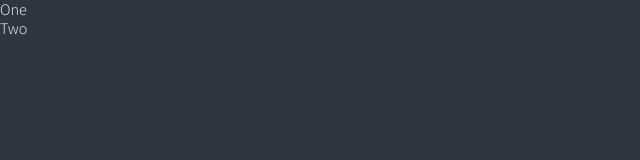
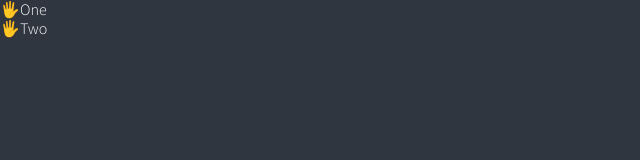
Before and after one commit to FE4902/Trello-Clone-Coding, a React (Create React App) app: page / in a window 1280 px wide. Shown: the top 160 px of the page, without its empty margins (0-640 px from the left). Built offline with nearby package versions, Linux system fonts and the light colour scheme.

Commit message:
Drag and Drop part Two

```diff
--- a/src/App.tsx
+++ b/src/App.tsx
@@ -6,13 +6,33 @@ function App() {
         <DragDropContext onDragEnd={onDragEnd}>
             <div>
                 <Droppable droppableId="one">
-                    {() => (
-                        <ul>
+                    {(magic) => (
+                        <ul ref={magic.innerRef} {...magic.droppableProps}>
                             <Draggable draggableId="first" index={0}>
-                                {() => <li>One</li>}
+                                {(magic) => (
+                                    <li
+                                        ref={magic.innerRef}
+                                        {...magic.draggableProps}
+                                    >
+                                        <span {...magic.dragHandleProps}>
+                                            🖐️
+                                        </span>
+                                        One
+                                    </li>
+                                )}
                             </Draggable>
                             <Draggable draggableId="second" index={1}>
-                                {() => <li>Two</li>}
+                                {(magic) => (
+                                    <li
+                                        ref={magic.innerRef}
+                                        {...magic.draggableProps}
+                                    >
+                                        <span {...magic.dragHandleProps}>
+                                            🖐️
+                                        </span>
+                                        Two
+                                    </li>
+                                )}
                             </Draggable>
                         </ul>
                     )}
```
Also changed, not shown: 1 other file (tests, documents, lock files or other folders).
